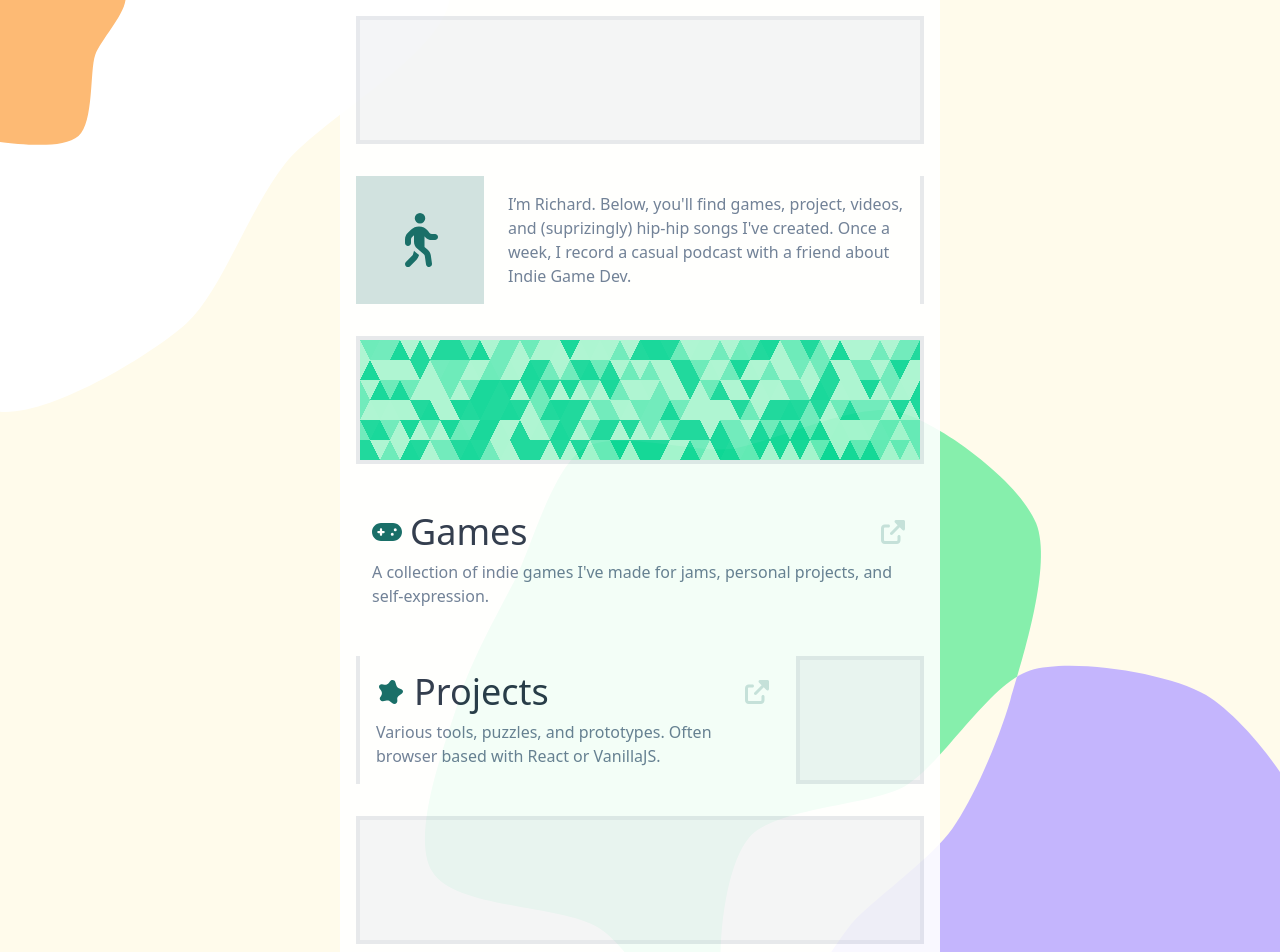
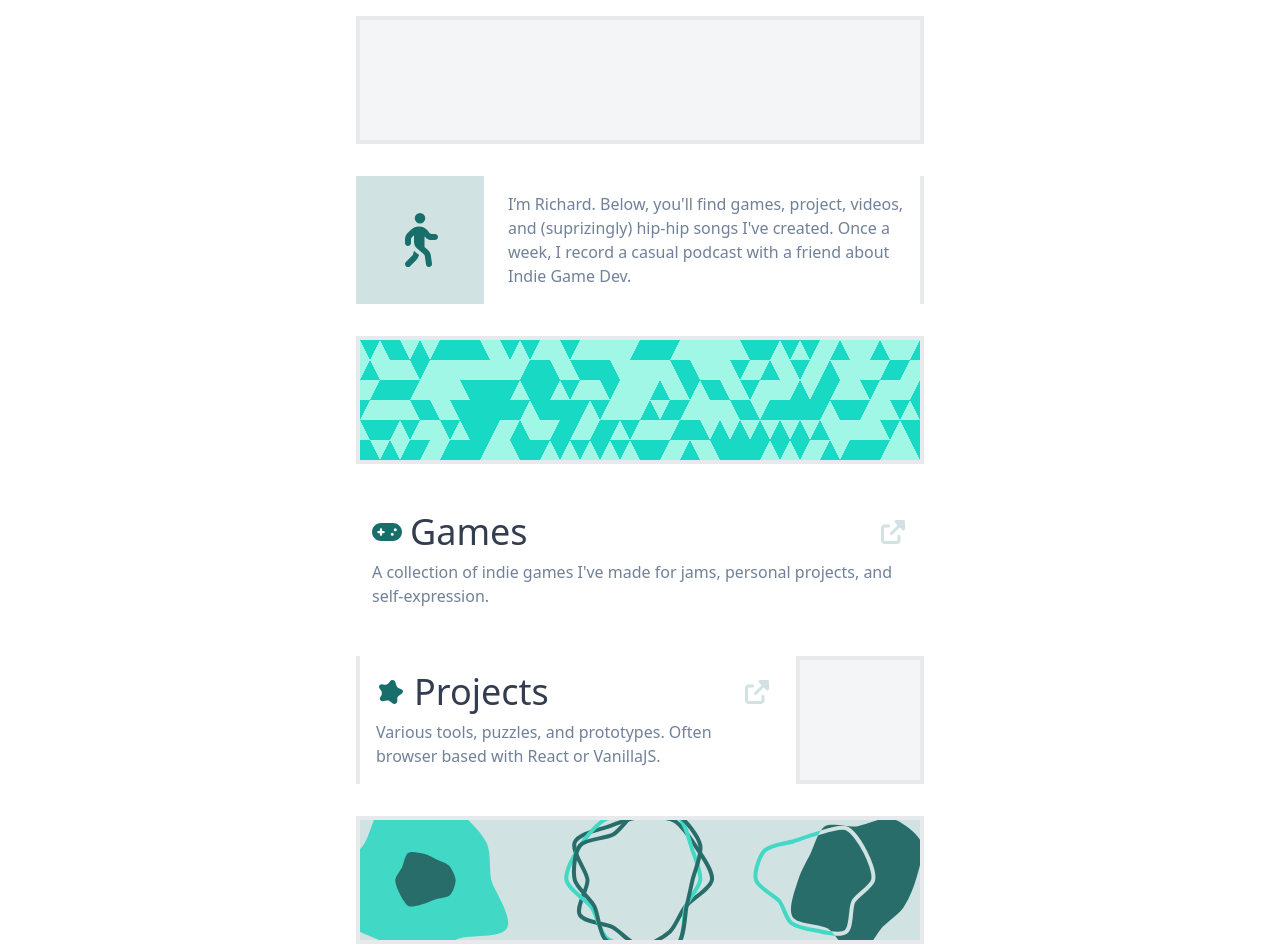
Before and after one commit to strawstack/RichardHayes2026, a React (Vite) app: page / in a window 1280 px wide. Shown: the top 952 px of the page. Built offline with nearby package versions, Linux system fonts and the light colour scheme.

Commit message:
Move background blobs into canvas container

```diff
--- a/src/App.tsx
+++ b/src/App.tsx
@@ -18,6 +18,7 @@ import {
 import { Water } from "./components/water";
 import { BackgroundBlobs } from "./components/BackgroundBlobs";
 import gameDevLogo from "./assets/game_dev_logo.png";
+import { BackgroundBlobView } from "./components/BackgroundBlobView";
 
 library.add(fas, far, fab);
 
@@ -53,6 +54,20 @@ const FullImg = ({ img, style }: { img?: string; style?: CSSProperties }) => {
   return (
     <div className="h-32">
       <div className="h-full border-4 bg-gray-100" style={style}></div>
+    </div>
+  );
+};
+
+const FullBlock = ({
+  style,
+  children,
+}: {
+  style?: CSSProperties;
+  children: JSX.Element;
+}) => {
+  return (
+    <div className="relative h-32 border-4" style={style}>
+      {children}
     </div>
   );
 };
@@ -220,7 +235,6 @@ function App() {
 
   return (
     <div className="flex justify-center relative">
-      <BackgroundBlobs />
       <div className="relative z-5 max-w-150 grow min-w-0 flex flex-col p-4 bg-white gap-y-8 opacity-90">
         <FullImg />
 
@@ -268,7 +282,9 @@ function App() {
           <SqImg />
         </div>
 
-        <FullImg />
+        <FullBlock>
+          <BackgroundBlobView />
+        </FullBlock>
 
         <div className="grid grid-cols-[auto_1fr] gap-x-2">
           <SqImg />
--- /dev/null
+++ b/src/components/BackgroundBlobView.tsx
@@ -0,0 +1,160 @@
+import { useRef } from "react";
+import type { CircleData, DrawPath, Point, Timestamp } from "../types";
+import { Canvas } from "./Canvas";
+import {
+  add,
+  controlPointsForCircle,
+  formatCircle,
+  getCirclePoints,
+  renderCircle,
+  sub,
+} from "../utils";
+
+type Size = {
+  width: number;
+  height: number;
+};
+
+type circleDataArgs = {
+  size: Size;
+  baseRadius: number;
+  center: Point;
+  color: string;
+  operation?: GlobalCompositeOperation;
+  lineWidth?: number;
+  drawPath?: DrawPath;
+};
+
+function circleData({
+  size: { width, height },
+  baseRadius,
+  center,
+  color,
+  operation,
+  lineWidth,
+  drawPath,
+}: circleDataArgs): CircleData {
+  const numPoints = 12;
+  return {
+    created: 0,
+    basePoints: getCirclePoints(numPoints),
+    radius: Array(numPoints)
+      .fill(null)
+      .map(() => {
+        const baseSpeed = 0.0008;
+
+        const vary = 0.18 * baseRadius;
+        const offset = Math.random() * 2 * Math.PI;
+        return (timestamp: Timestamp) =>
+          baseRadius + vary * Math.sin(offset + timestamp * baseSpeed);
+      }),
+    center,
+    color,
+    operation,
+    lineWidth,
+    drawPath,
+  };
+}
+
+export function BackgroundBlobView() {
+  const circles = useRef<CircleData[]>([]);
+  const draw = (ctx: CanvasRenderingContext2D, timestamp: Timestamp) => {
+    for (let circle of circles.current) {
+      const formattedPoints = formatCircle(circle, timestamp);
+      renderCircle(
+        ctx,
+        formattedPoints,
+        controlPointsForCircle(formattedPoints),
+        circle.color,
+        circle.operation,
+        circle.lineWidth,
+        circle.drawPath,
+      );
+    }
+  };
+
+  return (
+    <Canvas
+      className="absolute inset-0 w-full h-full bg-teal-800/20"
+      onMount={(canvas: HTMLCanvasElement) => {
+        const ctx = canvas.getContext("2d")!;
+        const { width, height } = ctx.canvas;
+        const eggPattern = (center: Point) => {
+          const baseRadius = 82;
+          return [
+            circleData({
+              size: { width, height },
+              baseRadius: baseRadius,
+              center,
+              color: "#2dd4bf",
+            }),
+            circleData({
+              size: { width, height },
+              baseRadius: baseRadius / 3,
+              center,
+              color: "#115e59",
+            }),
+          ];
+        };
+        const xorPattern = (center: Point) => {
+          const baseRadius = 64;
+          return [
+            circleData({
+              size: { width, height },
+              baseRadius,
+              center,
+              color: "#115e59",
+            }),
+            circleData({
+              size: { width, height },
+              baseRadius: baseRadius * 0.8,
+              center: add(center, { x: -40, y: 0 }),
+              color: "#2dd4bf",
+              operation: "xor",
+              lineWidth: 4,
+              drawPath: "stroke",
+            }),
+          ];
+        };
+        const slatePattern = (center: Point) => {
+          const baseRadius = 64;
+          const lineWidth = 4;
+          return [
+            circleData({
+              size: { width, height },
+              baseRadius,
+              center,
+              color: "#115e59",
+              lineWidth,
+              drawPath: "stroke",
+            }),
+            circleData({
+              size: { width, height },
+              baseRadius: baseRadius,
+              center,
+              color: "#2dd4bf",
+              lineWidth,
+              drawPath: "stroke",
+            }),
+            circleData({
+              size: { width, height },
+              baseRadius: baseRadius,
+              center,
+              color: "#115e59",
+              lineWidth,
+              drawPath: "stroke",
+            }),
+          ];
+        };
+        const baseRadius = 64;
+        const pad = 20;
+        circles.current = [
+          eggPattern({ x: 64, y: height / 2 }),
+          slatePattern({ x: width / 2, y: height / 2 }),
+          xorPattern({ x: width - 64, y: height / 2 }),
+        ].flat();
+      }}
+      draw={draw}
+    ></Canvas>
+  );
+}
--- a/src/components/water.tsx
+++ b/src/components/water.tsx
@@ -2,15 +2,15 @@ import { useCallback, useEffect, useMemo, useState } from "react";
 
 type Pair = [number, number];
 
-const colorFill = ["fill-emerald-200", "fill-emerald-300", "fill-emerald-400"];
+const colorFill = ["fill-teal-200", "fill-teal-400"];
 
 function Triangle({ path }: { path: Pair[] }) {
   const rand = useMemo(() => Math.floor(Math.random() * colorFill.length), []);
   const flip = useMemo(() => Math.random() < 0.6, []);
-  const pulse = flip ? "animate-pulse" : "";
+  // const pulse = flip ? "animate-pulse" : "";
   return (
     <path
-      className={`${colorFill[rand]} ${pulse}`}
+      className={`${colorFill[rand]}`}
       d={`M ${path[0].join(" ")} L ${path[1].join(" ")} L ${path[2].join(" ")} Z`}
     />
   );
--- a/src/types.ts
+++ b/src/types.ts
@@ -24,6 +24,7 @@ export interface CircleData {
   radius: Variation[];
   center: Point;
   color: string;
+  lineWidth?: number;
   operation?: GlobalCompositeOperation;
   drawPath?: DrawPath;
 }
--- a/src/utils.ts
+++ b/src/utils.ts
@@ -134,12 +134,13 @@ export function renderCircle(
   c: ControlPoints,
   color: string,
   operation?: GlobalCompositeOperation,
+  lineWidth?: number,
   drawPath?: DrawPath,
 ) {
   if (operation) ctx.globalCompositeOperation = operation;
   ctx.strokeStyle = color;
   ctx.fillStyle = color;
-  ctx.lineWidth = 16;
+  ctx.lineWidth = lineWidth || 16;
   ctx.beginPath();
   ctx.moveTo(p[0].x, p[0].y);
   const len = p.length;
```
